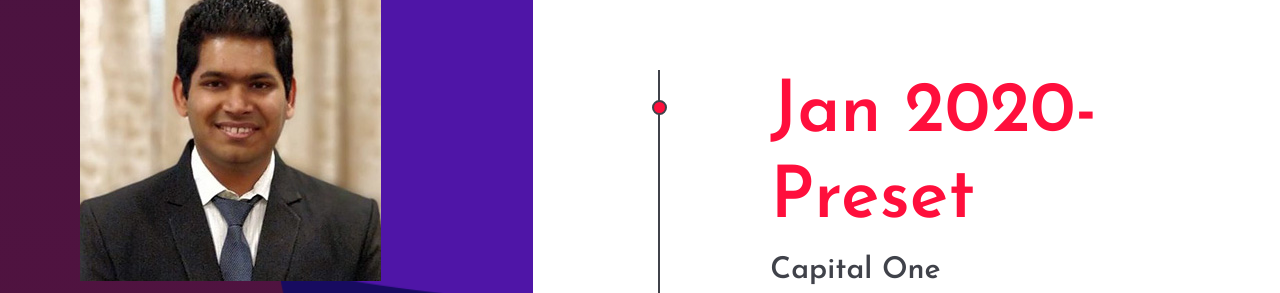
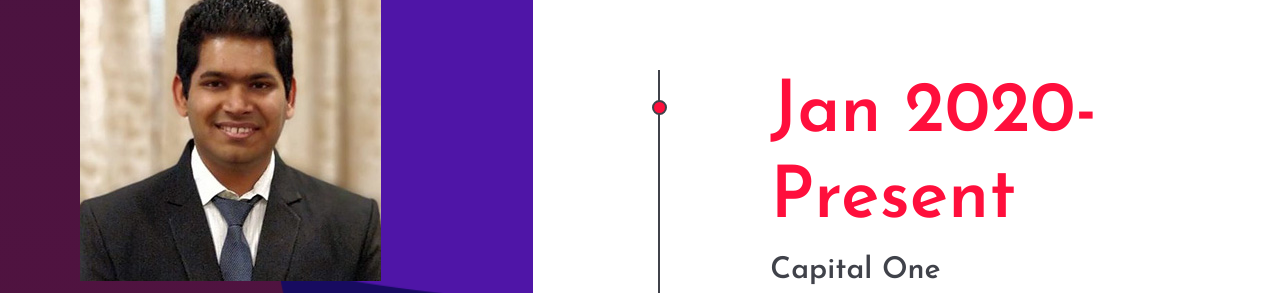
Before and after one commit to umangrmehta/umangrmehta.github.io, a plain HTML site: page index.html in a window 1280 px wide. Shown: the part 290-583 px from the top of the page. Drawn offline with Linux system fonts and the light colour scheme.

Commit message:
Updated Work Exp

```diff
--- a/index.html
+++ b/index.html
@@ -407,7 +407,7 @@
 							</div>
 							<ul class="resume-list">
 								<li>
-									<h2>Jan 2020-Preset</h2>
+									<h2>Jan 2020-Present</h2>
 									<h3>Capital One</h3>
 									<h4>Data Engineer</h4>
 									<p><i class="fas fa-bullseye"></i>Developing Data Processing Pipeline using Apache Spark and Scala to process Credit Card Requests in batches with joining data from other sources and APIs and make the final output available for Card Embossing Process.</p>
```
